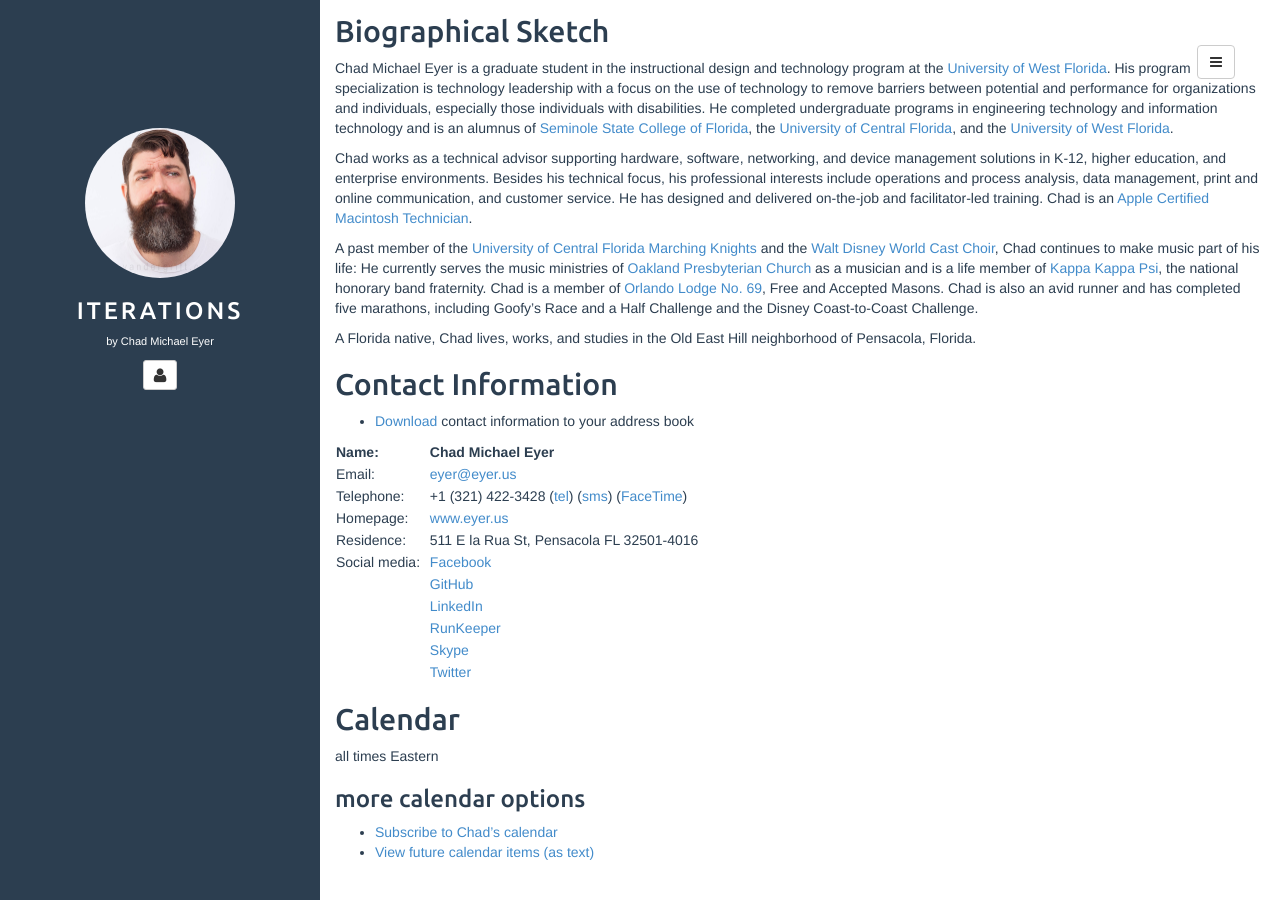
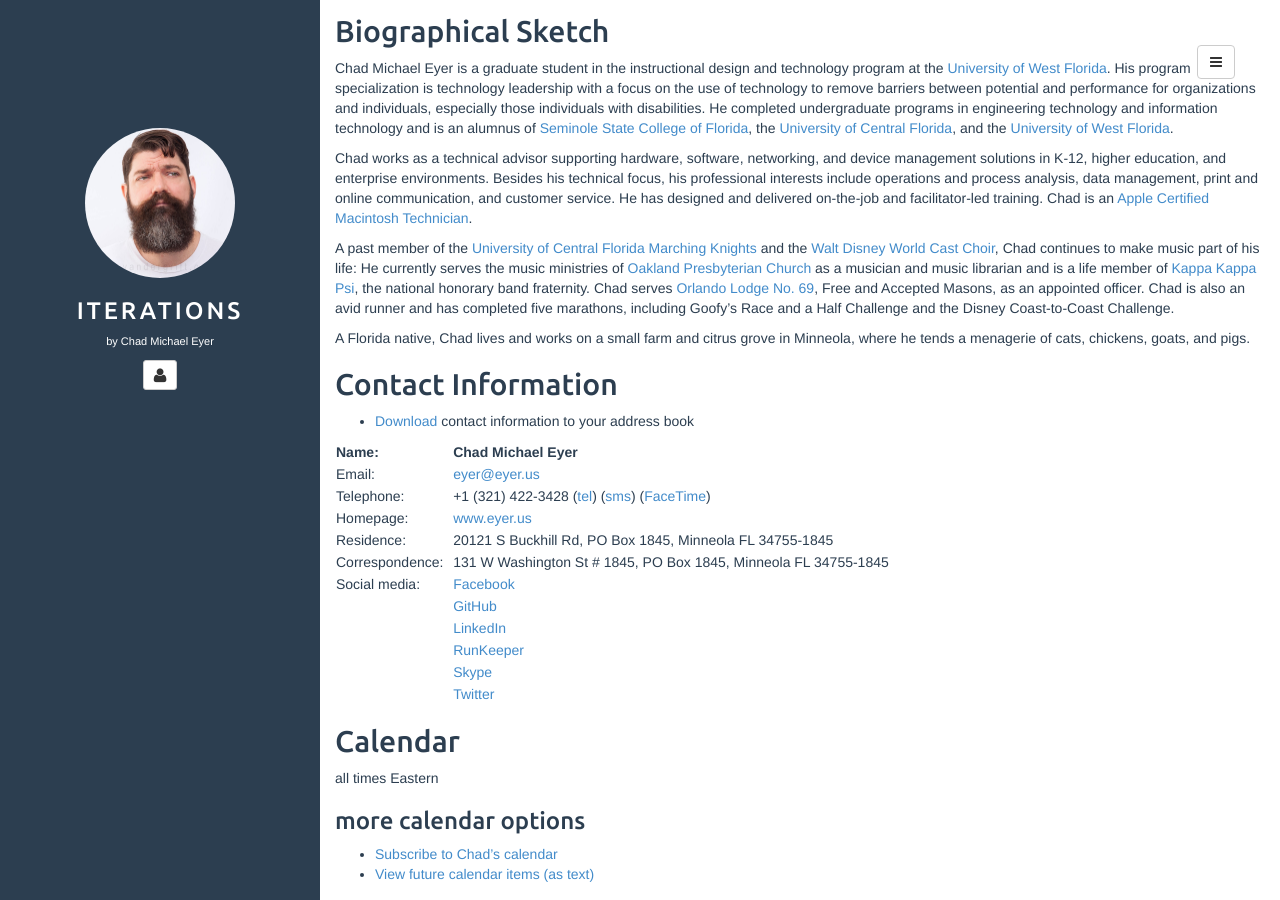
Before and after one commit to chadmichaeleyer/chadmichaeleyer.github.io, a Jekyll site: the page built from about.md, in a window 1280 px wide and 900 px high, scrolled down 771 px. Built offline with Jekyll 4.4.1, drawn with Linux system fonts in a browser that asks for light colours.

Commit message:
Revert "Update bio and address"
This reverts commit e78897a00834d8c6086cd89f8301938848536443.

```diff
--- a/about.md
+++ b/about.md
@@ -12,9 +12,9 @@ Chad Michael Eyer is a graduate student in the instructional design and technolo
 
 Chad works as a technical advisor supporting hardware, software, networking, and device management solutions in K-12, higher education, and enterprise environments. Besides his technical focus, his professional interests include operations and process analysis, data management, print and online communication, and customer service. He has designed and delivered on-the-job and facilitator-led training. Chad is an [Apple Certified Macintosh Technician].
 
-A past member of the [University of Central Florida Marching Knights] and the [Walt Disney World Cast Choir], Chad continues to make music part of his life: He currently serves the music ministries of [Oakland Presbyterian Church] as a musician and is a life member of [Kappa Kappa Psi], the national honorary band fraternity. Chad is a member of [Orlando Lodge No. 69], Free and Accepted Masons. Chad is also an avid runner and has completed five marathons, including Goofy's Race and a Half Challenge and the Disney Coast-to-Coast Challenge.
+A past member of the [University of Central Florida Marching Knights] and the [Walt Disney World Cast Choir], Chad continues to make music part of his life: He currently serves the music ministries of [Oakland Presbyterian Church] as a musician and music librarian and is a life member of [Kappa Kappa Psi], the national honorary band fraternity. Chad serves [Orlando Lodge No. 69], Free and Accepted Masons, as an appointed officer. Chad is also an avid runner and has completed five marathons, including Goofy’s Race and a Half Challenge and the Disney Coast-to-Coast Challenge.
 
-A Florida native, Chad lives, works, and studies in the Old East Hill neighborhood of Pensacola, Florida.
+A Florida native, Chad lives and works on a small farm and citrus grove in Minneola, where he tends a menagerie of cats, chickens, goats, and pigs.
 
 Contact Information
 -------------------
@@ -26,7 +26,8 @@ Contact Information
 | Email:           &nbsp; | <eyer@eyer.us>                                                     |
 | Telephone:       &nbsp; | +1 (321) 422-3428 ([tel]) ([sms]) ([FaceTime])                     |
 | Homepage:        &nbsp; | [www.eyer.us]                                                      |
-| Residence:       &nbsp; | 511 E la Rua St, Pensacola FL 32501-4016   |
+| Residence:       &nbsp; | 20121 S Buckhill Rd, PO Box 1845, Minneola FL 34755-1845   |
+| Correspondence:  &nbsp; | 131 W Washington St \# 1845, PO Box 1845, Minneola FL 34755-1845   |
 | Social media:    &nbsp; | [Facebook]                                                         |
 |                  &nbsp; | [GitHub]                                                           |
 |                  &nbsp; | [LinkedIn]                                                         |
```
